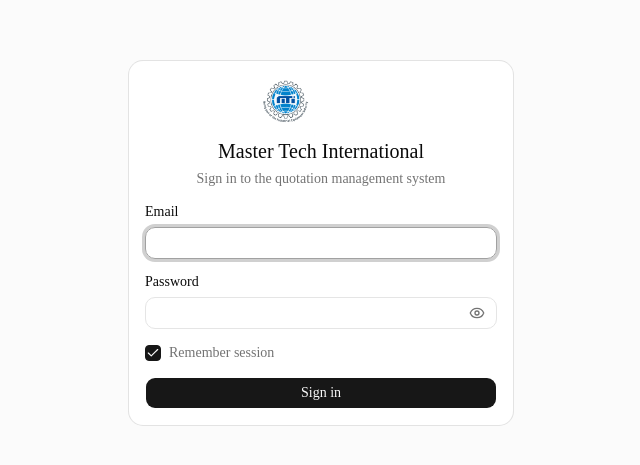
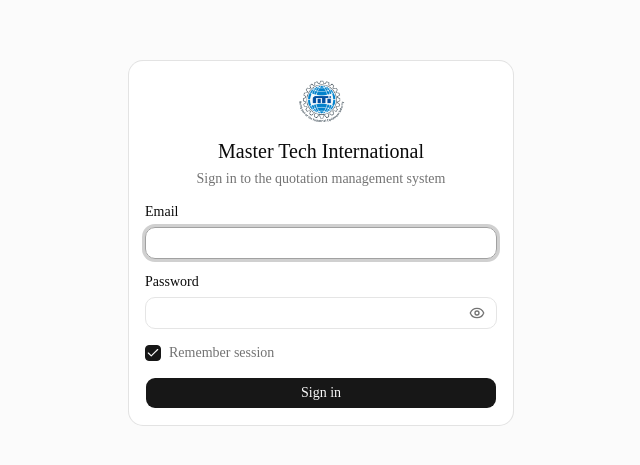
Before and after one commit to aiaceonesolutionscom/MTI-Quotation-system-, a Next.js app: page /login in a window 1280 px wide. Shown: the part 157-622 px from the top of the page, without its empty margins (319-959 px from the left). Built offline with nearby package versions, Linux system fonts and the light colour scheme; no server answers.

Commit message:
Shift login logo further right (84px)

```diff
--- a/src/app/(auth)/login/login-form.tsx
+++ b/src/app/(auth)/login/login-form.tsx
@@ -22,7 +22,7 @@
           src="/logo.png"
           alt="MTI"
           className="mb-2 size-12"
-          style={{ transform: "translateX(64px)" }}
+          style={{ transform: "translateX(100px)" }}
         />
         <CardTitle className="text-xl">Master Tech International</CardTitle>
         <CardDescription>Sign in to the quotation management system</CardDescription>
```
